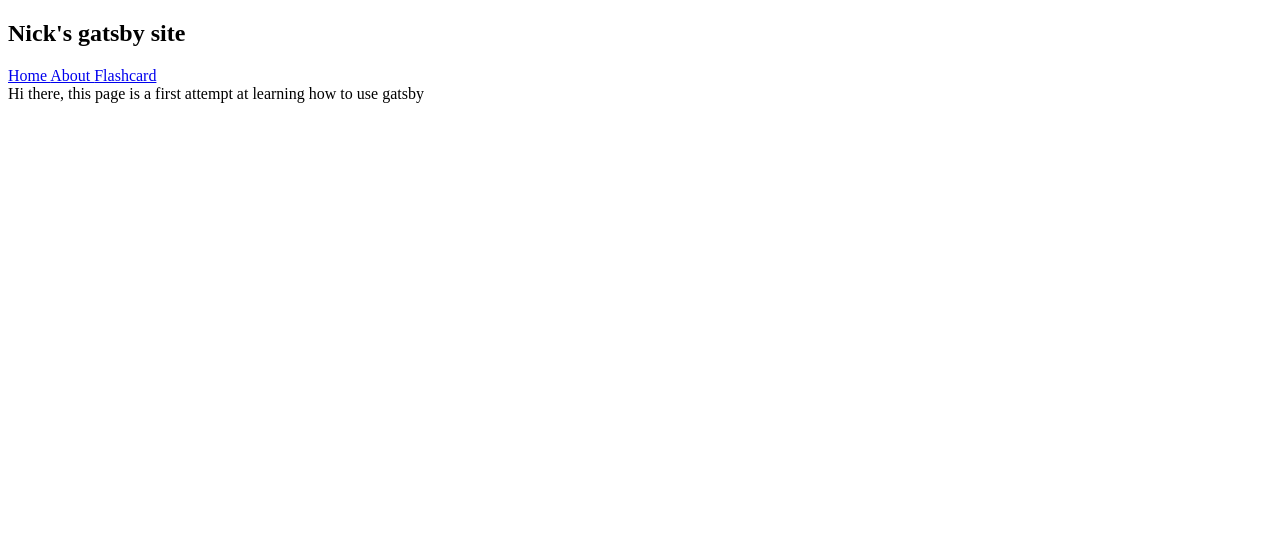
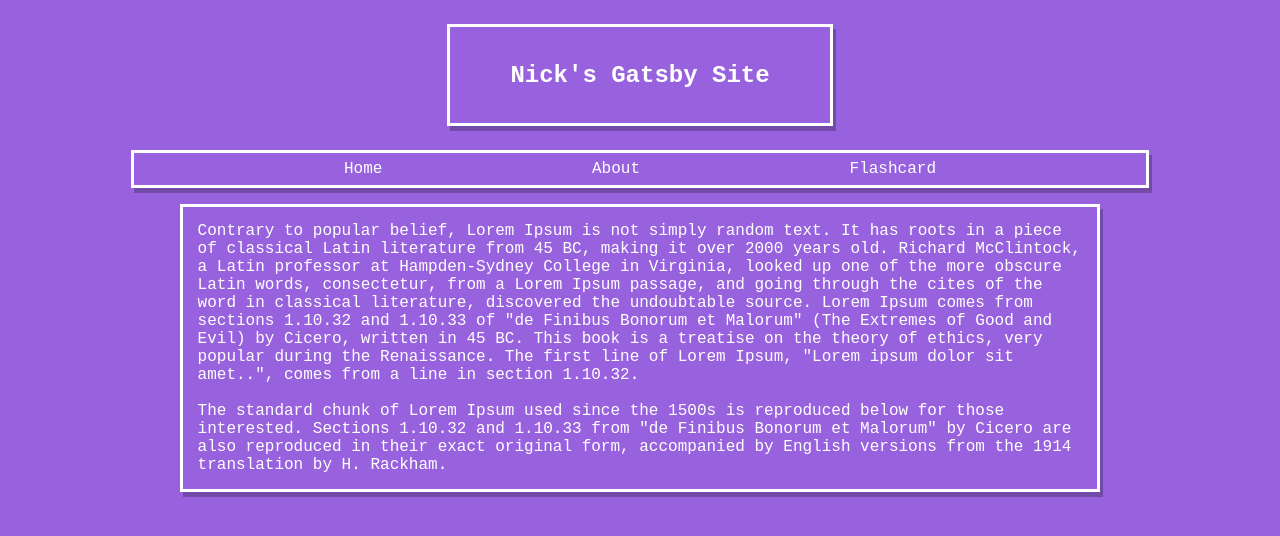
Before and after one commit to nickleon07/gatsby-starter-hello-world-1, a Gatsby site: page /about in a window 1280 px wide. Built offline with nearby package versions, Linux system fonts and the light colour scheme; Gatsby itself is replaced by a stand-in of ours.

Commit message:
michaeellllllllllllll ugggggggg trin stop flaming me

```diff
--- a/package.json
+++ b/package.json
@@ -16,7 +16,8 @@
   "dependencies": {
     "gatsby": "^4.4.0",
     "react": "^17.0.1",
-    "react-dom": "^17.0.1"
+    "react-dom": "^17.0.1",
+    "react-markdown": "^7.1.1"
   },
   "devDependencies": {
     "prettier": "^2.4.1"
--- a/src/pages/about.js
+++ b/src/pages/about.js
@@ -1,11 +1,19 @@
 import React from 'react'
-import Nav from './components/Navbar.js';
+import Layout from './components/Layout.js';
+
+let aboutStyle = {
+  color: "white",
+  fontFamily: "Courier New",
+}
 let about = () => {
   return (
-  <div>
-  <Nav />
-  <div>Hi there, this page is a first attempt at learning how to use gatsby</div>
-  </div>
+  <Layout>
+  <div style={aboutStyle}>Contrary to popular belief, Lorem Ipsum is not simply random text. It has roots in a piece of classical Latin literature from 45 BC, making it over 2000 years old. Richard McClintock, a Latin professor at Hampden-Sydney College in Virginia, looked up one of the more obscure Latin words, consectetur, from a Lorem Ipsum passage, and going through the cites of the word in classical literature, discovered the undoubtable source. Lorem Ipsum comes from sections 1.10.32 and 1.10.33 of "de Finibus Bonorum et Malorum" (The Extremes of Good and Evil) by Cicero, written in 45 BC. This book is a treatise on the theory of ethics, very popular during the Renaissance. The first line of Lorem Ipsum, "Lorem ipsum dolor sit amet..", comes from a line in section 1.10.32.
+  <br/>
+  <br/>
+
+The standard chunk of Lorem Ipsum used since the 1500s is reproduced below for those interested. Sections 1.10.32 and 1.10.33 from "de Finibus Bonorum et Malorum" by Cicero are also reproduced in their exact original form, accompanied by English versions from the 1914 translation by H. Rackham.</div>
+  </Layout>
   )
 }
 
--- /dev/null
+++ b/src/pages/components/Layout.js
@@ -0,0 +1,24 @@
+import React from 'react';
+import Nav from './Navbar.js'
+import styles from '../styles/global.css';
+
+let contentStyle = {
+  width: "70%",
+  margin: "auto",
+  border: "3px white solid",
+  padding: "15px",
+  boxShadow: "3px 5px rgba(0,0,0, .25)"
+}
+
+let Layout = ({ children }) => {
+  return (
+      <div className="layout">
+        <Nav />
+        <div className="content" style={ contentStyle }>
+          { children }
+        </div>
+      </div>
+  )
+}
+
+export default Layout;
--- a/src/pages/components/Navbar.js
+++ b/src/pages/components/Navbar.js
@@ -1,16 +1,35 @@
 import React from 'react';
 import { Link } from 'gatsby';
 
-const test = {
-  backgroundColor: "white",
-  justifyContent: "space-evenly"
+const navbarStyles = {
+  backgroundColor: "transparent",
+  display: "flex",
+  justifyContent: "space-evenly",
+  border: "3px white solid",
+  width: "80%",
+  height: "2em",
+  margin: "1em auto",
+  fontFamily: "Courier New",
+  alignItems: "center",
+  boxShadow: "3px 5px rgba(0,0,0, .25)"
 }
-
+const logo = {
+  margin: "1em auto",
+  border: "3px solid white",
+  height: "4em",
+  width: "30%",
+  color: "white",
+  display: "flex",
+  alignItems: "center",
+  justifyContent: "center",
+  fontFamily: "Courier New",
+  boxShadow: "3px 5px rgba(0,0,0, .25)"
+}
 let Nav = () => {
   return (
     <nav>
-      <h1>Nick's gatsby site</h1>
-      <div className="links" style={test}>
+      <h1 style={logo}>Nick's Gatsby Site</h1>
+      <div className="links" style={navbarStyles}>
         <Link to="/">Home </Link>
         <Link to="/about">About </Link>
         <Link to="/projects/flashcard">Flashcard </Link>
--- /dev/null
+++ b/src/pages/styles/global.css
@@ -0,0 +1,14 @@
+html {
+  min-height: 100%;
+  /* background: radial-gradient(at top left, #a67ddb 0%, #5e23ad 100%); */
+  background: #9862df;
+}
+
+a {
+  text-decoration: none;
+  color: white;
+}
+
+.links {
+  border: 3px white;
+}
```
Also changed, not shown: src/pages/index.js (+3 -4 lines), src/pages/projects/flashcard.js (+3 -4 lines), 2 other files.
